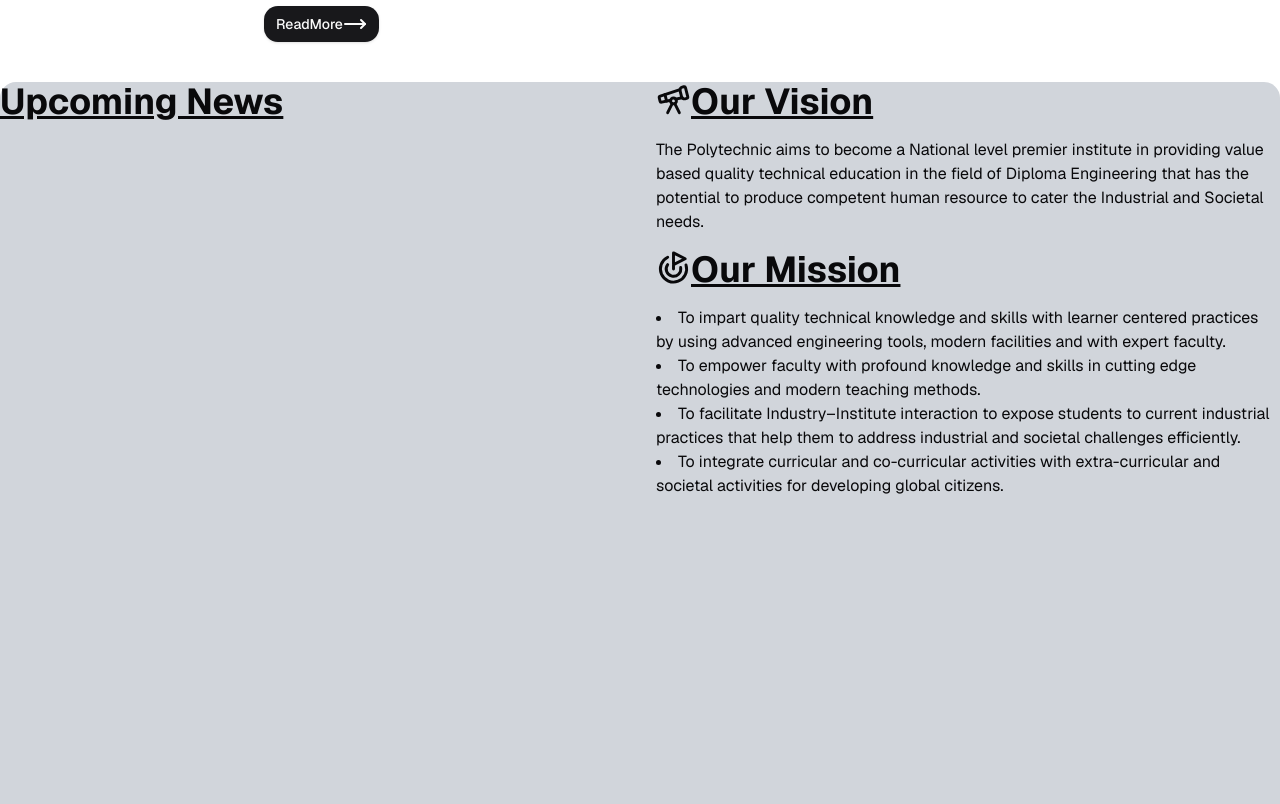
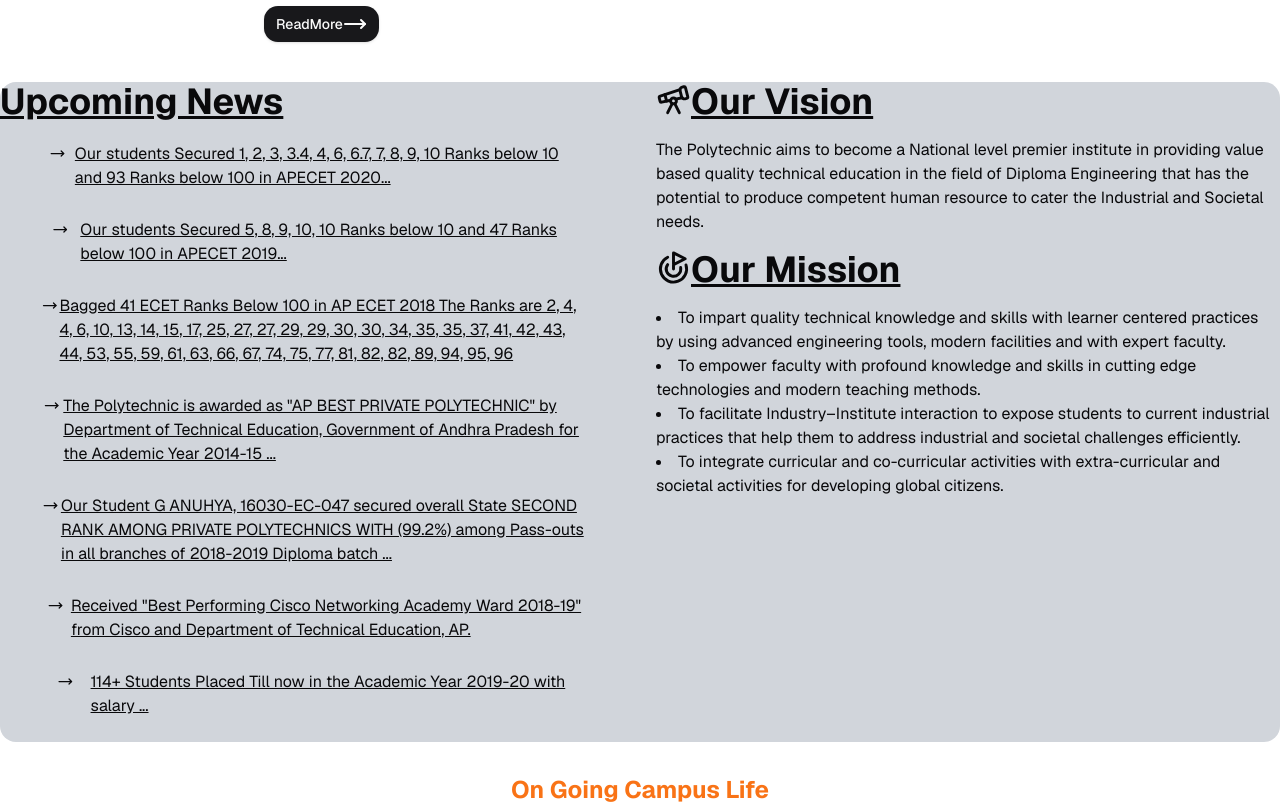
Before and after one commit to YGNTECHSTARTUP/AANM-VVRSR, a Next.js app: page / in a window 1280 px wide. Shown: the part 1320-2124 px from the top of the page. Built offline with nearby package versions, Linux system fonts and the light colour scheme.

Commit message:
fixed the erros

```diff
--- a/app/comp/MarqueeSection.tsx
+++ b/app/comp/MarqueeSection.tsx
@@ -4,11 +4,18 @@ import Link from 'next/link'
 import React from 'react'
 
 const MarqueeSection = () => {
+  interface MarqueeProps {
+    behavior?: 'scroll' | 'slide' | 'alternate'; // Specify the allowed values for the behavior attribute
+    direction?: 'up' | 'down' | 'left' | 'right'; // Specify the allowed values for the direction attribute
+    scrollamount?: number;
+    className?: string;
+    children?: ReactNode; // ReactNode is used to allow any valid React child element
+  }
   return (
     <div className="m-2 md:flex max-w-7xl mx-auto my-8 bg-gray-300 dark:bg-muted rounded-lg ">
     <div className="flex-1">
       <h2 className="text-4xl font-bold mb-4 underline">Upcoming News</h2>
-      <marquee behavior="scroll" className="space-y-8" direction="up" scrollamount="4" >
+      <div className='container'>
         {
             paragraphs.map((para)=>{
                 return <div className='flex p-2'>
@@ -17,9 +24,7 @@ const MarqueeSection = () => {
                 </div>
             })
         }
-
-
-      </marquee>
+      </div>
     </div>
 
 
```
